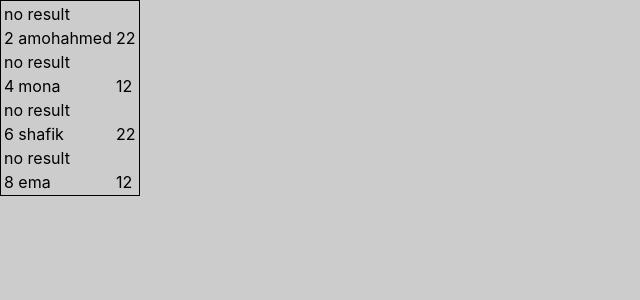
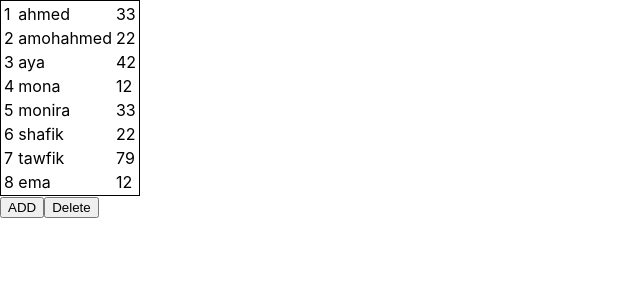
Before and after one commit to ahmedtaaw/reactdom, a React (Create React App) app in the folder forms/: page / in a window 1280 px wide. Shown: the top 300 px of the page, without its empty margins (0-640 px from the left). Built offline with nearby package versions, Linux system fonts and the light colour scheme.

Commit message:
component life cycle

```diff
--- a/forms/src/App.js
+++ b/forms/src/App.js
@@ -5,6 +5,45 @@ import Outputcondition from './components/outputcondition';
 import "./components/components.css"
 
 class App extends Component {
+
+  /*component life cycle
+  1-constructor
+  2-render
+  3-componentDidMount
+  4-componentDidUpdate
+  */
+
+  constructor (){
+    super();
+    console.log("constructor")
+  }
+
+  componentDidMount(){
+    console.log("componentDidMount every thing has been rendered")
+  }
+
+  componentDidUpdate(prevProps, prevState){
+    console.log("componentDidUpdate")
+    console.log("prevProps",prevProps)
+    console.log("prevState",prevState)
+  }
+
+  handleADD = (e)=>{
+    let items = this.state.items;
+    items.push(  {id:9, name:"sawsan", age:"132" })
+    this.setState({
+      items:items
+    })
+  }
+
+  handleDelete = (e)=>{
+    let items = this.state.items;
+    items.pop()
+    this.setState({
+      items:items
+    })
+  }
+
   state={
     items:[
       {id:1, name:"ahmed", age:"33" },
@@ -18,9 +57,13 @@ class App extends Component {
     ]
   }
   render() {
+    console.log("render")
     return (
       <div className="App">
+
         <Outputcondition items={this.state.items}/>
+        <button onClick={this.handleADD}>ADD</button>
+        <button onClick={this.handleDelete}>Delete</button>
       </div>
     )
   }
--- a/forms/src/components/components.css
+++ b/forms/src/components/components.css
@@ -1,5 +1,5 @@
 body{
-    background-color: #CCC;
+    background-color: white;
 }
 table{
     border: 1px solid #000;
--- a/forms/src/components/outputcondition.js
+++ b/forms/src/components/outputcondition.js
@@ -5,7 +5,7 @@ class Outputcondition extends Component {
         const { items } = this.props;
 
         const theItems = items.map((item) => {
-            return parseInt(item.age) < 30 ? (
+            return parseInt(item.age) > 0 ? (
                 <tr key={Math.random() * 100}>
                 <td>
                     {item.id}
```
